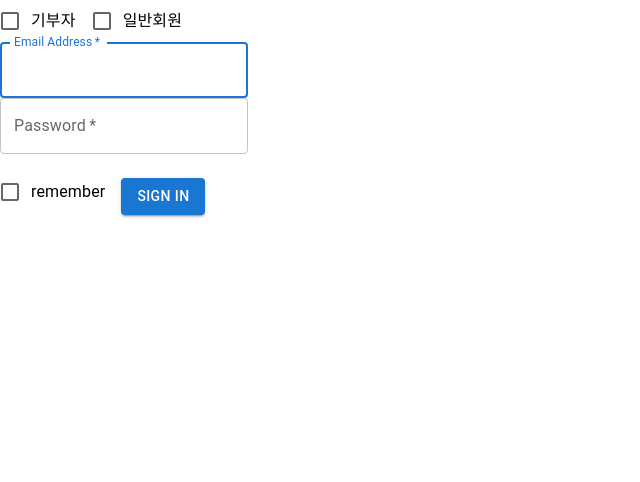
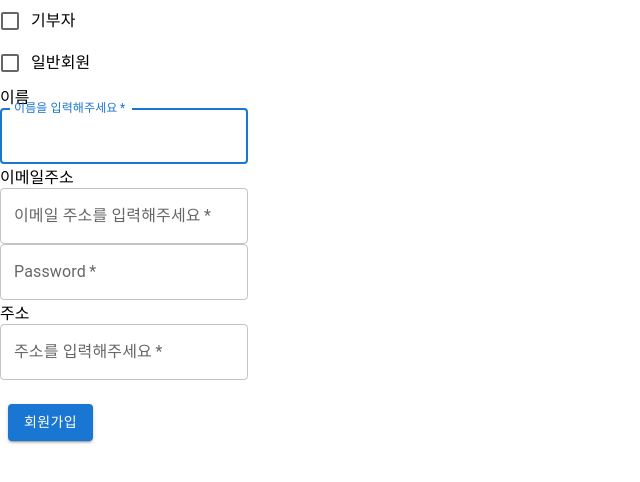
Before and after one commit to huiji072/Study, a React (Create React App) app in the folder reactStudy/shop-test/: page / in a window 1280 px wide. Shown: the top 482 px of the page, without its empty margins (0-640 px from the left). Built offline with nearby package versions, Linux system fonts and the light colour scheme.

Commit message:
회원가입 화면

```diff
--- a/reactStudy/shop-test/src/App.js
+++ b/reactStudy/shop-test/src/App.js
@@ -4,10 +4,12 @@ import Checkbox from '@mui/material/Checkbox';
 import Button from '@mui/material/Button';
 import FormControlLabel from '@mui/material/FormControlLabel';
 import Login from './login/Login';
+import Join from './login/Join';
 
 function App() {
   return (
-    <Login></Login>
+    // <Login></Login>
+    <Join></Join>
   );
 }
 
--- /dev/null
+++ b/reactStudy/shop-test/src/login/Join.jsx
@@ -0,0 +1,63 @@
+import React, { Component } from 'react';
+import TextField from '@mui/material/TextField';
+import Checkbox from '@mui/material/Checkbox';
+import Button from '@mui/material/Button';
+import FormControlLabel from '@mui/material/FormControlLabel';
+
+
+class Join extends Component {
+    render() {
+        return(
+            <div className="Join">
+                <FormControlLabel
+                control={<Checkbox value="기부자"/>}
+                label="기부자"
+                />
+                <br></br>
+                <FormControlLabel
+                control={<Checkbox value="일반회원"/>}
+                label="일반회원"
+                />
+                <br></br>
+                <label>이름</label>
+                <br></br>
+                <TextField
+                label="이름을 입력해주세요"
+                required
+                name="name"
+                autoComplete="name"
+                autoFocus
+                />
+                <br></br>
+                <label>이메일주소</label>
+                <br></br>
+                <TextField
+                label="이메일 주소를 입력해주세요"
+                required
+                name="email"
+                />
+                <br></br>
+                <TextField
+                label="Password"
+                type="password"
+                required
+                name="password"
+                autoComplete="current-password"
+                />
+                <br></br>
+                <label>주소</label>
+                <br></br>
+                <TextField
+                label="주소를 입력해주세요"
+                required
+                name="address"
+                />
+                <br></br>
+
+                <Button type='submit' variant="contained" sx={{ mt: 3, ml: 1, mr:1, mb: 2 }} >회원가입</Button>
+            </div>
+        );
+    }
+}
+
+export default Join;
--- a/reactStudy/shop-test/src/login/Login.jsx
+++ b/reactStudy/shop-test/src/login/Login.jsx
@@ -8,14 +8,14 @@ class Login extends Component {
     render() {
         return(
             <div className="Login">
-            <FormControlLabel
+            {/* <FormControlLabel
               control={<Checkbox value="기부자"/>}
               label="기부자"
             />
             <FormControlLabel
               control={<Checkbox value="일반회원"/>}
               label="일반회원"
-            />
+            /> */}
             <br></br>
             <TextField
               label="Email Address"
@@ -33,11 +33,12 @@ class Login extends Component {
               autoComplete="current-password"
             />
             <br></br>
-            <FormControlLabel
+            {/* <FormControlLabel
               control={<Checkbox value="remember"/>}
               label="remember"
-            />
-            <Button type='submit' variant="contained" sx={{ mt: 3, mb: 2}} >Sign in</Button>
+            /> */}
+            <Button type='submit' variant="contained" sx={{ mt: 3, ml: 1, mr:1, mb: 2 }} >로그인</Button>
+            <Button type='submit' variant="contained" sx={{ mt: 3, ml: 1, mr:1, mb: 2 }} >회원가입</Button>
           </div>
         );
     }
```
